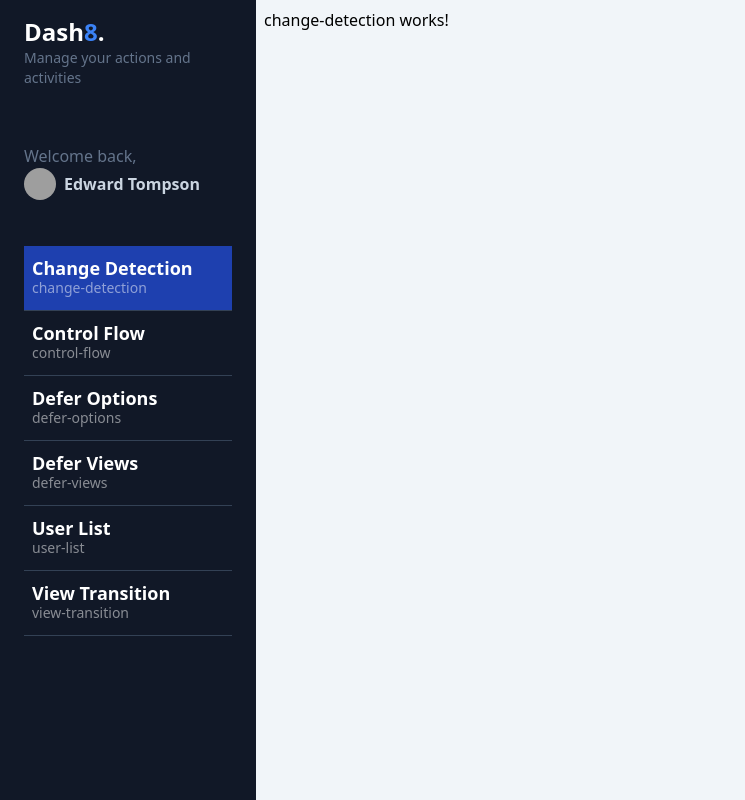
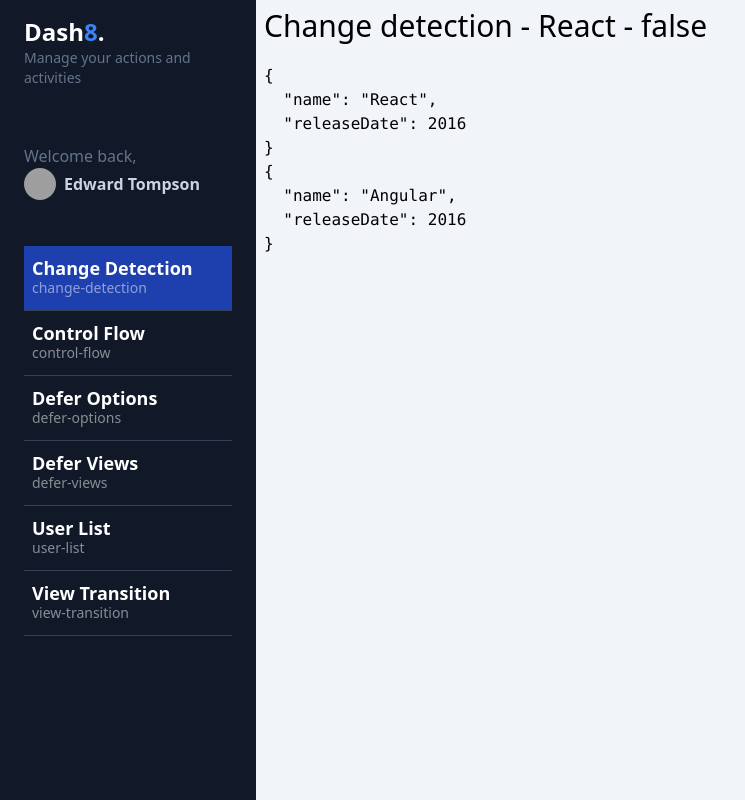
Before and after one commit to TeslaWillow/28-my-dashboard, an Angular app: page /dashboard/change-detection in a window 1280 px wide. Shown: the whole page, without its empty margins (0-745 px from the left). Built offline with nearby package versions, Linux system fonts and the light colour scheme; grey boxes are pictures that could not be loaded.

Commit message:
Change detection OnPush

```diff
--- a/src/app/dashboard/pages/change-detection/change-detection.component.html
+++ /dev/null
@@ -1 +0,0 @@
-<p>change-detection works!</p>
--- a/src/app/dashboard/pages/change-detection/change-detection.component.ts
+++ b/src/app/dashboard/pages/change-detection/change-detection.component.ts
@@ -1,10 +1,41 @@
-import { Component } from '@angular/core';
+import { CommonModule } from '@angular/common';
+import { ChangeDetectionStrategy, Component, computed, signal } from '@angular/core';
+import { TitleComponent } from '@shared/title/title.component';
 
 @Component({
-  imports: [],
-  templateUrl: './change-detection.component.html',
-  styles: ``
+  imports: [CommonModule, TitleComponent],
+  changeDetection: ChangeDetectionStrategy.OnPush, // Pendiente en menos ciclos de vida
+  template: `
+    <shared-title [title]="currentFramework()" />
+
+    <pre>{{ frameworkSignal() | json }}</pre>
+    <pre>{{ frameworkAsProperty | json }}</pre>
+  `,
 })
 export default class ChangeDetectionComponent {
 
+  public currentFramework = computed(
+    () => `Change detection - ${this.frameworkSignal().name}`
+  );
+
+  public frameworkSignal = signal({
+    name: 'Angular',
+    releaseDate: 2016
+  });
+
+  public frameworkAsProperty = {
+    name: 'Angular',
+    releaseDate: 2016
+  };
+
+  constructor(){
+    setTimeout(() => {
+      // this.frameworkAsProperty.name = 'React';
+      this.frameworkSignal.update( value => ({
+        ...value,
+        name: 'React',
+      }));
+      console.log('Hecho');
+    }, 3000);
+  }
 }
```
